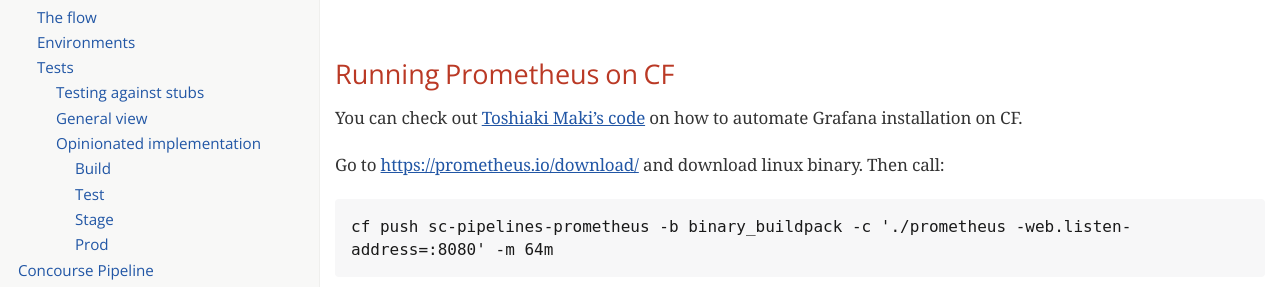
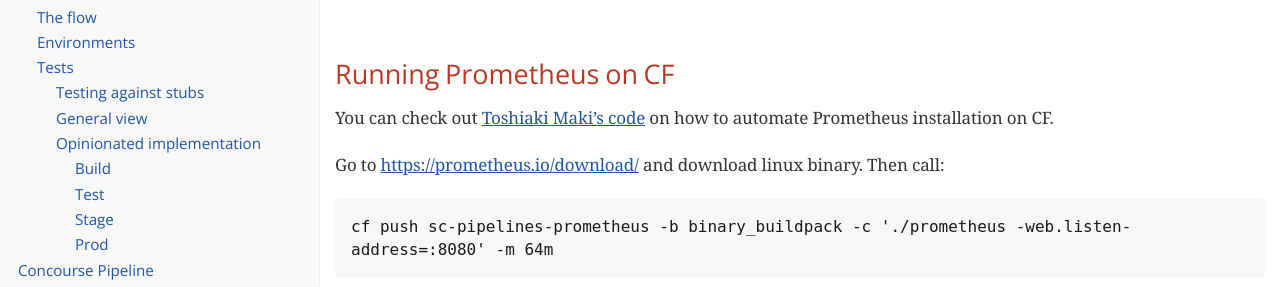
Before and after one commit to spring-attic/spring-cloud-pipelines, a Jekyll site: the page docs/spring-cloud-pipelines.html, which Jekyll copies as it is, in a window 1280 px wide and 900 px high, scrolled down 59814 px. Shown: the part 154-441 px from the top of the window. Built offline with Jekyll 4.4.1, drawn with Linux system fonts in a browser that asks for light colours; some web fonts are replaced.

Commit message:
Sync docs

```diff
--- a/README.adoc
+++ b/README.adoc
@@ -1549,7 +1549,7 @@
 
 === Running Prometheus on CF
 
-You can check out https://github.com/making/cf-grafana[Toshiaki Maki's code] on how to automate Grafana installation on CF.
+You can check out https://github.com/making/prometheus-on-PCF[Toshiaki Maki's code] on how to automate Prometheus installation on CF.
 
 Go to https://prometheus.io/download/ and download linux binary. Then call:
 
--- a/docs/spring-cloud-pipelines.html
+++ b/docs/spring-cloud-pipelines.html
@@ -3480,7 +3480,7 @@
 <div class="sect2">
 <h3 id="_running_prometheus_on_cf">Running Prometheus on CF</h3>
 <div class="paragraph">
-<p>You can check out <a href="https://github.com/making/cf-grafana">Toshiaki Maki&#8217;s code</a> on how to automate Grafana installation on CF.</p>
+<p>You can check out <a href="https://github.com/making/prometheus-on-PCF">Toshiaki Maki&#8217;s code</a> on how to automate Prometheus installation on CF.</p>
 </div>
 <div class="paragraph">
 <p>Go to <a href="https://prometheus.io/download/" class="bare">https://prometheus.io/download/</a> and download linux binary. Then call:</p>
```
